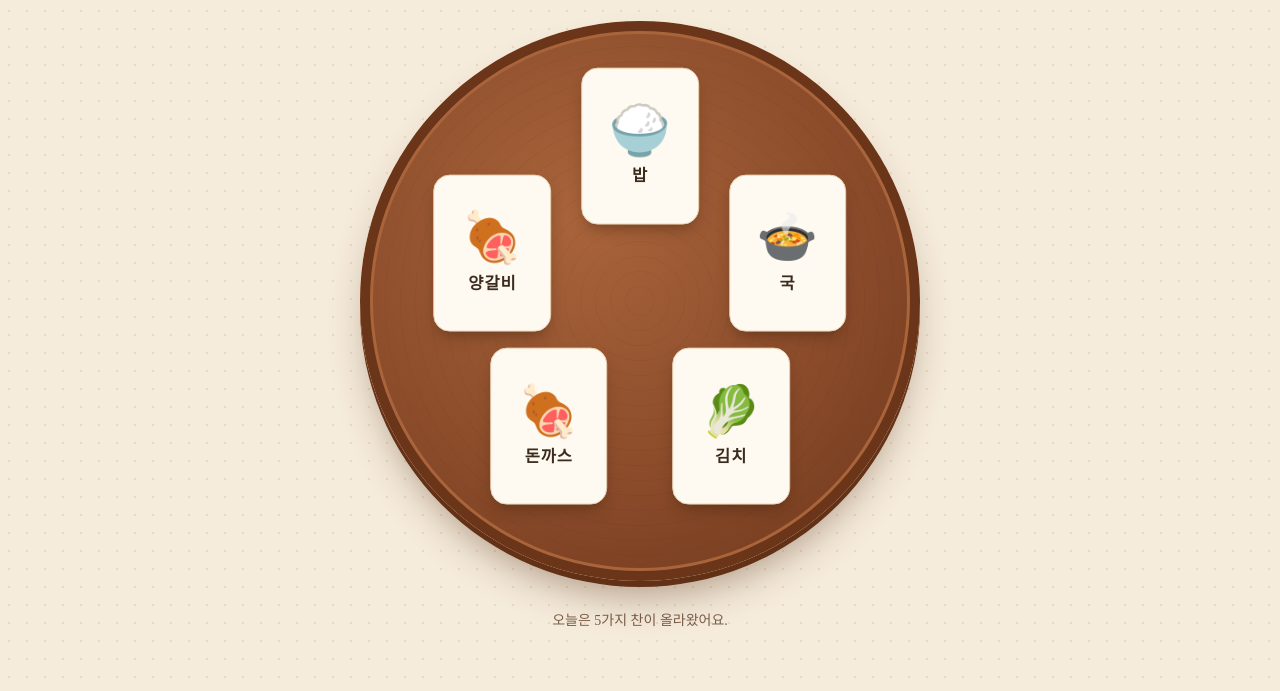
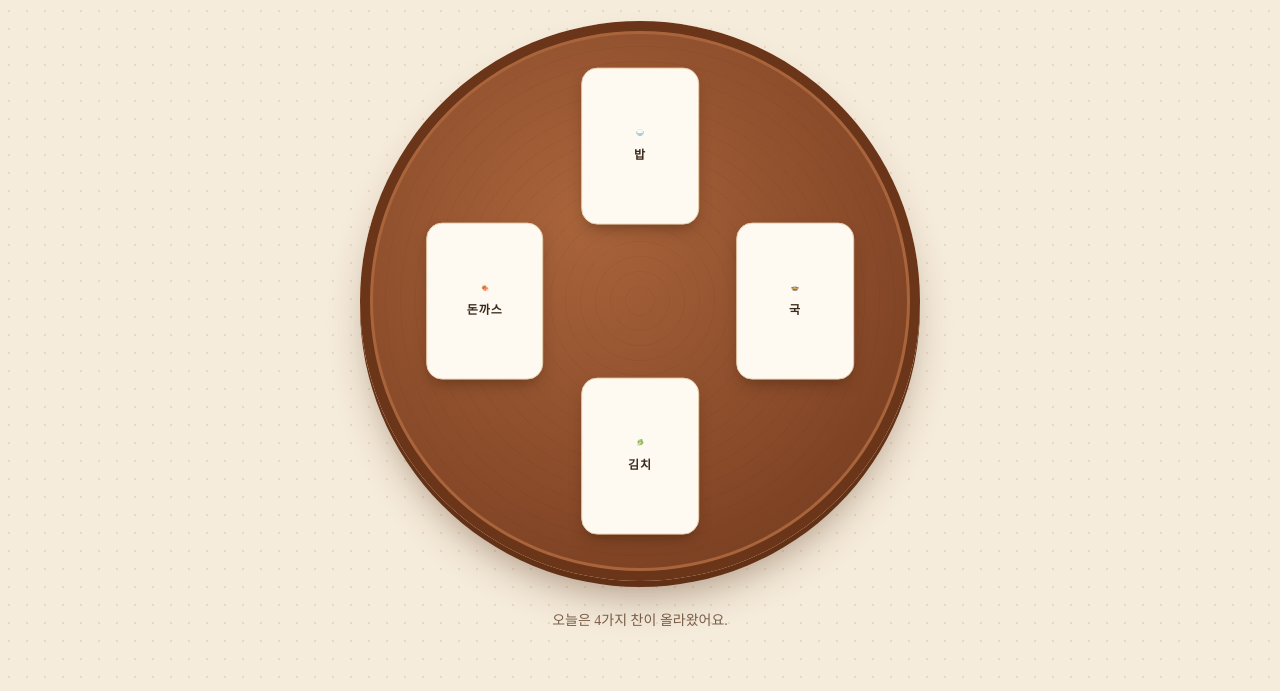
Before and after one commit to care486-hub/bapsang-02, a plain HTML site: page index.html in a window 1280 px wide. Shown: the part 142-833 px from the top of the page. Drawn offline with Linux system fonts and the light colour scheme.

```diff
--- a/index.html
+++ b/index.html
@@ -46,17 +46,14 @@
     background: var(--accent);
     border-radius: 2px;
   }
-  .date { margin-top: 10px; color: var(--ink-soft); font-size: 15px; letter-spacing: 0.05em; min-height: 1em; }
+  .date { margin-top: 10px; color: var(--ink-soft); font-size: 15px; letter-spacing: 0.05em; }
 
-  /* 둥근 상 — 안의 크기는 모두 상 너비(cqw) 기준 */
+  /* 둥근 상 */
   .table {
     position: relative;
     width: min(560px, 92vw);
     aspect-ratio: 1;
     border-radius: 50%;
-    container-type: inline-size;
-    display: grid;
-    place-items: center;
     background:
       repeating-radial-gradient(circle at 50% 50%, transparent 0 14px, rgba(0,0,0,.035) 14px 15px),
       radial-gradient(circle at 40% 35%, var(--table-rim), var(--table) 55%, var(--table-dark));
@@ -66,51 +63,37 @@
       0 24px 40px -12px rgba(80, 40, 15, .45),
       0 6px 0 var(--table-dark);
   }
-
-  /* 반찬 목록 = 상 위의 카드 (스크립트 없이도 보임) */
-  #banchan {
-    --size: 20cqw;
-    list-style: none;
-    margin: 0; padding: 0;
-    width: 72%;
-    display: flex; flex-wrap: wrap;
-    justify-content: center; align-content: center;
-    gap: 3cqw;
-  }
-  #banchan li {
-    width: var(--size);
-    aspect-ratio: 3 / 4;
+  .dish {
+    position: absolute;
+    left: var(--x); top: var(--y);
+    width: var(--size); aspect-ratio: 3 / 4;
+    transform: translate(-50%, -50%);
     background: var(--card);
     border: 1px solid var(--card-edge);
-    border-radius: calc(var(--size) * 0.14);
+    border-radius: 16px;
     box-shadow: 0 8px 16px -6px rgba(50, 25, 10, .5);
     display: flex; flex-direction: column;
     align-items: center; justify-content: center;
-    gap: calc(var(--size) * 0.06);
-    font-size: max(11px, calc(var(--size) * 0.14));
+    gap: 6%;
+    transition: transform .2s ease;
+    animation: serve .5s ease both;
+    animation-delay: var(--delay);
+  }
+  .dish:hover { transform: translate(-50%, -54%); }
+  .dish .emoji { font-size: calc(var(--size) * 0.42); line-height: 1; }
+  .dish .name {
+    font-size: max(12px, calc(var(--size) * 0.14));
     font-weight: 700;
-    letter-spacing: 0.06em;
-    text-align: center;
-    word-break: keep-all;
-    transition: transform .2s ease;
+    letter-spacing: 0.08em;
   }
-  #banchan li::before {
-    content: attr(data-emoji);
-    font-size: calc(var(--size) * 0.42);
-    line-height: 1;
+  @keyframes serve {
+    from { opacity: 0; transform: translate(-50%, -30%); }
+    to   { opacity: 1; transform: translate(-50%, -50%); }
   }
-  #banchan li:not([data-emoji])::before { content: "🍽️"; }
-  #banchan li:hover { transform: translateY(-6px); }
+  .count { margin-top: 28px; color: var(--ink-soft); font-size: 14px; }
 
-  /* 스크립트가 돌면 카드를 상 둘레에 둥글게 배치 */
-  #banchan.ring { position: absolute; inset: 0; width: auto; display: block; }
-  #banchan.ring li {
-    position: absolute;
-    left: var(--x); top: var(--y);
-    translate: -50% -50%;
-  }
-
-  .count { margin-top: 28px; color: var(--ink-soft); font-size: 14px; min-height: 1em; }
+  /* 반찬 원본 목록은 화면에 보이지 않음 */
+  #banchan { display: none; }
 </style>
 </head>
 <body>
@@ -120,45 +103,59 @@
   <div class="date" id="date"></div>
 </header>
 
-<div class="table" aria-label="밥상">
+<div class="table" id="table" aria-label="밥상"></div>
+<p class="count" id="count"></p>
+
 <!--
   ===== 반찬 목록 =====
-  한 줄에 하나씩: <li data-emoji="이모지">이름</li>
-  예) <li data-emoji="🥚">계란말이</li>
-      <li data-emoji="🐟">고등어구이</li>
+  한 줄에 하나씩: <li>이모지 이름</li>
+  예) <li>🥚 계란말이</li>
+      <li>🐟 고등어구이</li>
+      <li>🌱 콩나물무침</li>
 -->
 <ul id="banchan">
-  <li data-emoji="🍚">밥</li>
-  <li data-emoji="🍲">국</li>
-  <li data-emoji="🥬">김치</li>
-  <li data-emoji="🍖">돈까스</li>
-  <li data-emoji="🍖">양갈비</li>
+  <li>🍚 밥</li>
+  <li>🍲 국</li>
+  <li>🥬 김치</li>
+  <li>🍖 돈까스</li>
 </ul>
-</div>
-
-<p class="count" id="count"></p>
 
 <script>
-  const list = document.getElementById('banchan');
-  const cards = [...list.children];
-  const n = cards.length;
+  const items = [...document.querySelectorAll('#banchan li')]
+    .map(li => li.textContent.trim())
+    .filter(Boolean)
+    .map(text => {
+      const i = text.indexOf(' ');
+      return i < 0 ? { emoji: '🍽️', name: text }
+                   : { emoji: text.slice(0, i), name: text.slice(i + 1).trim() };
+    });
 
-  // 반찬 수에 따라 카드 크기와 배치 반지름 조절 (상 너비 대비 %)
+  const table = document.getElementById('table');
+  const n = items.length;
+
+  // 반찬 수에 따라 카드 크기와 배치 반지름 조절 (% 단위라 화면 크기에 맞춰짐)
   const size = n <= 3 ? 24 : n <= 5 ? 21 : n <= 8 ? 17 : Math.max(11, 17 - (n - 8));
   const radius = n === 1 ? 0 : n <= 3 ? 24 : 34 - size * 0.3;
 
-  list.style.setProperty('--size', size + 'cqw');
-  cards.forEach((li, idx) => {
+  items.forEach((item, idx) => {
     const angle = -Math.PI / 2 + (idx / n) * Math.PI * 2;
-    li.style.setProperty('--x', (50 + radius * Math.cos(angle)) + '%');
-    li.style.setProperty('--y', (50 + radius * Math.sin(angle)) + '%');
+    const card = document.createElement('div');
+    card.className = 'dish';
+    card.style.setProperty('--x', (50 + radius * Math.cos(angle)) + '%');
+    card.style.setProperty('--y', (50 + radius * Math.sin(angle)) + '%');
+    card.style.setProperty('--size', size + '%');
+    card.style.setProperty('--delay', (idx * 0.08) + 's');
+    card.innerHTML = '<span class="emoji"></span><span class="name"></span>';
+    card.querySelector('.emoji').textContent = item.emoji;
+    card.querySelector('.name').textContent = item.name;
+    table.appendChild(card);
   });
-  list.classList.add('ring');
 
   document.getElementById('count').textContent = `오늘은 ${n}가지 찬이 올라왔어요.`;
   const d = new Date();
+  const days = '일월화수목금토';
   document.getElementById('date').textContent =
-    `${d.getFullYear()}년 ${d.getMonth() + 1}월 ${d.getDate()}일 ${'일월화수목금토'[d.getDay()]}요일`;
+    `${d.getFullYear()}년 ${d.getMonth() + 1}월 ${d.getDate()}일 ${days[d.getDay()]}요일`;
 </script>
 </body>
 </html>
```
